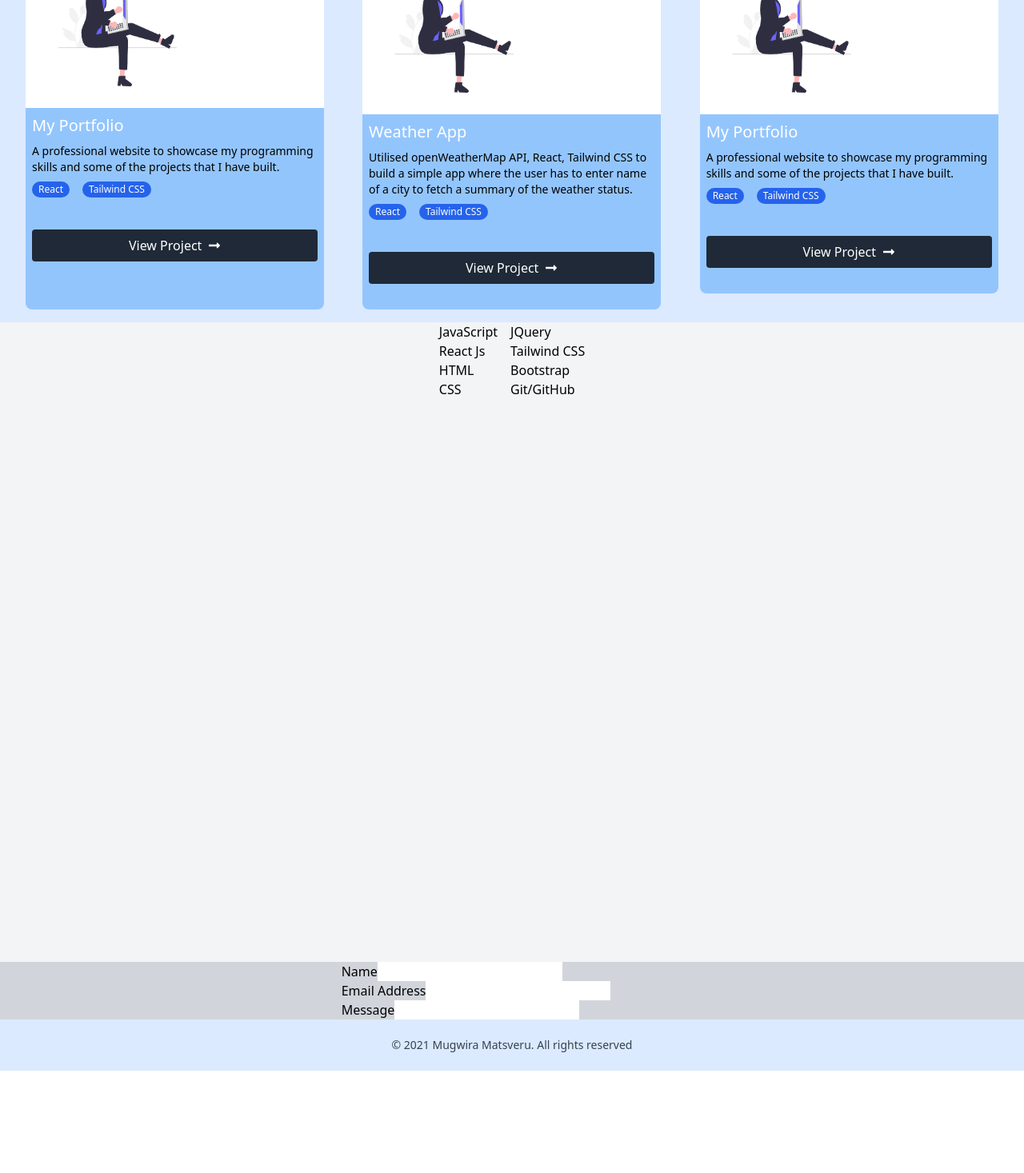
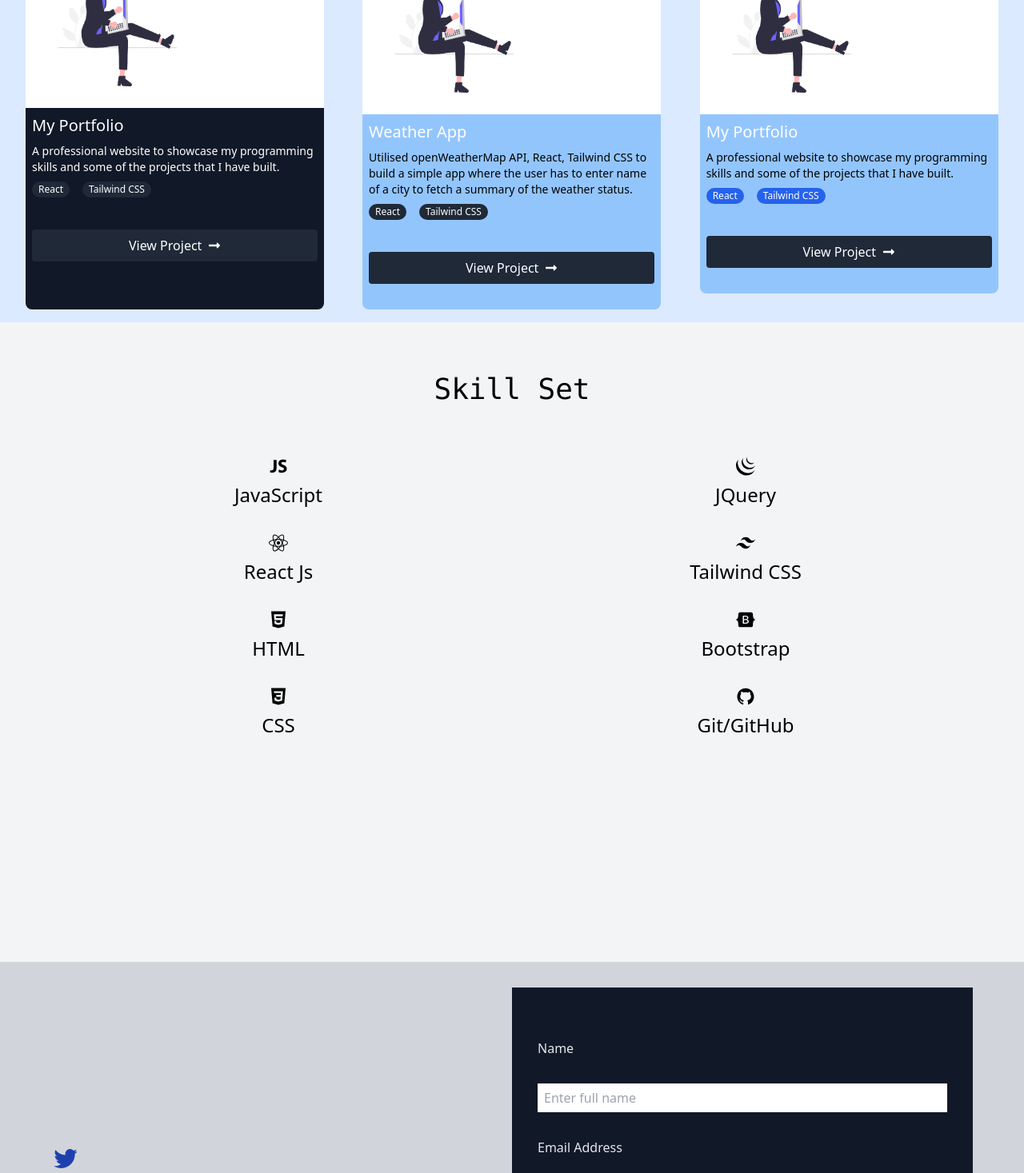
Before and after one commit to mugwira/My-Portfolio, a React (Create React App) app: page / in a window 1280 px wide. Shown: the part 1330-2797 px from the top of the page at 80% size. Before the commit the page ends 2669 px from the top, so only its background shows below. Built offline with nearby package versions, Linux system fonts and the light colour scheme.

Commit message:
Added Skills component

```diff
--- a/src/components/Card.js
+++ b/src/components/Card.js
@@ -12,7 +12,7 @@ function Card() {
 
         <div className="items md:flex">
           <div className="my-pic ml-4 md:ml-24 p-2 rounded">
-            <img className="w-48 md:-mb-16" src="./claire.jpg" alt="" />
+            <img className="w-60 md:-mb-16 " src="./claire.jpg" alt="" />
           </div>
 
           <div className="bg-blue-50 md:w-2/3 mx-auto py-6 rounded-lg md:-mr-10 filter drop-shadow-xl ">
--- a/src/components/Contact.js
+++ b/src/components/Contact.js
@@ -1,28 +1,32 @@
-import React from 'react'
+import React from "react";
+import { AiOutlineTwitter, AiFillLinkedin } from "react-icons/ai";
+import { FaFacebookF, FaGithub } from "react-icons/fa";
 
 function Contact() {
-    return (
-        <div className="bg-gray-300 ">
-            <div className="mx-auto w-1/3">
-            <form className="contact-form">
-                <div className="">
-                <label>Name</label>
-                <input type="text"/>
-                </div>
-                <div>
-                <label>Email Address</label>
-                <input type="email"/>
-                </div>
-                <div>
-                <label>Message</label>
-                <input type="messagebox"/>
-                </div>
-
-            </form>
-            </div>
-
+  return (
+    <div className="bg-gray-300 p-8">
+      <div className="container contact-details flex justify-center items-center">
+        <div className="flex-1 justify-center socials text-4xl space-y-4 text-blue-800">
+          <AiOutlineTwitter />
+          <AiFillLinkedin />
+          <FaFacebookF />
+          <FaGithub />
         </div>
-    )
+        <div className="contacts w-full bg-gray-900 flex-1">
+          <form className="flex flex-col px-8  py-16 px-2 space-y-8">
+            <label className="text-gray-200">Name</label>
+            <input  className="py-1.5 px-2"type="text" placeholder="Enter full name" />
+            <label className="text-gray-200">Email Address</label>
+            <input  className="py-1.5 px-2"type="email" placeholder="Enter email address" />
+            <label className="text-gray-200">Message</label>
+            <textarea className="py-4 px-2" placeholder="Type your message">
+            </textarea>
+            <button className="px-4 py-2 bg-gray-600 rounded-lg text-gray-200">Send</button>
+          </form>
+        </div>
+      </div>
+    </div>
+  );
 }
 
-export default Contact
+export default Contact;
--- a/src/components/Projects.js
+++ b/src/components/Projects.js
@@ -18,25 +18,25 @@ function Projects() {
         </div>
         <div className="inner md:flex space-y-2 gap-2 lg:gap-12">
           <Slide left>
-            <div className="bg-blue-300 rounded-lg ">
+            <div className="bg-gray-900 rounded-lg ">
               <div className="image ">
                 <img className="w-full " src="./Web Dev.png" alt="" />
               </div>
               <div className="title">
                 <h1 className="text-xl text-white py-2 px-2">My Portfolio</h1>
-                <p className="px-2 text-sm ">
+                <p className="px-2 text-sm text-white">
                   A professional website to showcase my programming skills and
                   some of the projects that I have built.
                 </p>
                 <div className="stacks py-2 px-2 flex gap-4">
                   <a
-                    className="px-2 text-white rounded-full bg-blue-600 py-0.5 text-xs"
+                    className="px-2 text-white rounded-full bg-gray-800 py-0.5 text-xs"
                     href="home#"
                   >
                     React
                   </a>
                   <a
-                    className="px-2 text-white rounded-full bg-blue-600 py-0.5 text-xs"
+                    className="px-2 text-white rounded-full bg-gray-800 py-0.5 text-xs"
                     href="home#"
                   >
                     Tailwind CSS
@@ -44,7 +44,7 @@ function Projects() {
                 </div>
                 <div className="link py-8 mx-auto px-2">
                   <a
-                    className="bg-gray-800 hover:bg-gray-600 text-white rounded flex items-center gap-2 justify-center py-2"
+                    className="bg-gray-800 hover:bg-gray-700 text-white rounded flex items-center gap-2 justify-center py-2"
                     href="https://mugwira-weatherapp.netlify.app/"
                     target="_blank"
                     rel="noreferrer"
@@ -70,13 +70,13 @@ function Projects() {
                   </p>
                   <div className="stacks py-2 px-2 flex gap-4">
                     <a
-                      className="px-2 text-white rounded-full bg-blue-600 py-0.5 text-xs"
+                      className="px-2 text-white rounded-full bg-gray-800 py-0.5 text-xs"
                       href="home#"
                     >
                       React
                     </a>
                     <a
-                      className="px-2 text-white rounded-full bg-blue-600 py-0.5 text-xs"
+                      className="px-2 text-white rounded-full bg-gray-800 py-0.5 text-xs"
                       href="home#"
                     >
                       Tailwind CSS
@@ -124,7 +124,7 @@ function Projects() {
                   </div>
                   <div className="link py-8 mx-auto px-2">
                     <a
-                      className="bg-gray-800 hover:bg-gray-600 text-white rounded flex items-center gap-2 justify-center py-2"
+                      className="bg-gray-800 hover:bg-green-600 text-white rounded flex items-center gap-2 justify-center py-2"
                       href="https://mugwira-weatherapp.netlify.app/"
                       target="_blank"
                       rel="noreferrer"
--- a/src/components/Skills.js
+++ b/src/components/Skills.js
@@ -1,34 +1,50 @@
 import React from "react";
+import {IoLogoJavascript, IoLogoHtml5, IoLogoCss3} from 'react-icons/io'
+import {SiJquery} from 'react-icons/si'
+import {FaReact} from 'react-icons/fa'
+import {SiTailwindcss} from 'react-icons/si'
+import {FaBootstrap} from 'react-icons/fa'
+import {AiFillGithub} from 'react-icons/ai'
+
 
 function Skills() {
   return (
     <div className="bg-gray-100 h-screen">
-      <div className="container flex justify-center gap-4">
-        <div className="left">
-          <div className="">
+      <h1 className="font-mono text-4xl fonr-semi-bold text-center pt-16">Skill Set</h1>
+      <div className="container flex justify-between gap-4 p-16 ">
+        <div className="left space-y-8 flex-1 ">
+          <div className="flex flex-col items-center justify-center space-y-2 text-2xl">
+            <IoLogoJavascript />
             <h1>JavaScript</h1>
           </div>
-          <div>
+          <div className="flex flex-col items-center justify-center space-y-2 text-2xl">
+            <FaReact />
             <h1>React Js</h1>
           </div>
-          <div>
+          <div className="flex flex-col items-center justify-center space-y-2 text-2xl">
+            <IoLogoHtml5 />
             <h1>HTML</h1>
           </div>
-          <div>
+          <div className="flex flex-col items-center justify-center space-y-2 text-2xl">
+            <IoLogoCss3 />
             <h1>CSS</h1>
           </div>
         </div>
-        <div className="right">
-          <div>
+        <div className="right space-y-8 flex-1  ">
+          <div className="flex flex-col items-center justify-center space-y-2 text-2xl">
+            <SiJquery />
             <h1>JQuery</h1>
           </div>
-          <div>
+          <div className="flex flex-col items-center justify-center space-y-2 text-2xl">
+            <SiTailwindcss />
             <h1>Tailwind CSS</h1>
           </div>
-          <div>
+          <div className="flex flex-col items-center justify-center space-y-2 text-2xl">
+            <FaBootstrap />
             <h1>Bootstrap</h1>
           </div>
-          <div>
+          <div className="flex flex-col items-center justify-center space-y-2 text-2xl">
+            <AiFillGithub />
             <h1>Git/GitHub</h1>
           </div>
         </div>
```
